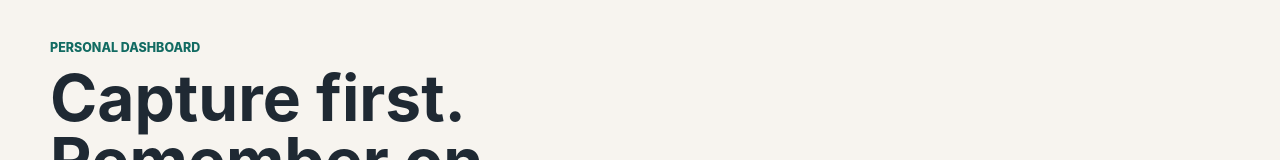
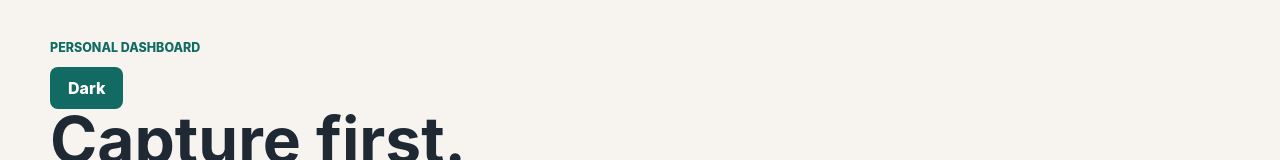
Before and after one commit to JaLuBru/jalubase, a Next.js app: page / in a window 1280 px wide. Shown: the top 160 px of the page. Built offline with nearby package versions, Linux system fonts and the light colour scheme; no server answers; the database is empty.

Commit message:
Show theme toggle on dashboard

```diff
--- a/app/page.tsx
+++ b/app/page.tsx
@@ -1,4 +1,5 @@
 import { CaptureForm } from "@/app/capture-form";
+import { ThemeToggle } from "@/app/theme-toggle";
 import { listCaptures } from "@/lib/captures";
 
 type HomeProps = {
@@ -31,7 +32,10 @@ export default async function Home({ searchParams }: HomeProps) {
     <main>
       <section className="intro">
         <div>
-          <p className="eyebrow">Personal Dashboard</p>
+          <div className="topline">
+            <p className="eyebrow">Personal Dashboard</p>
+            <ThemeToggle />
+          </div>
           <h1>Capture first. Remember on purpose.</h1>
           <p className="lede">
             A quiet place for thoughts, links, quotes, people notes, learning
```
